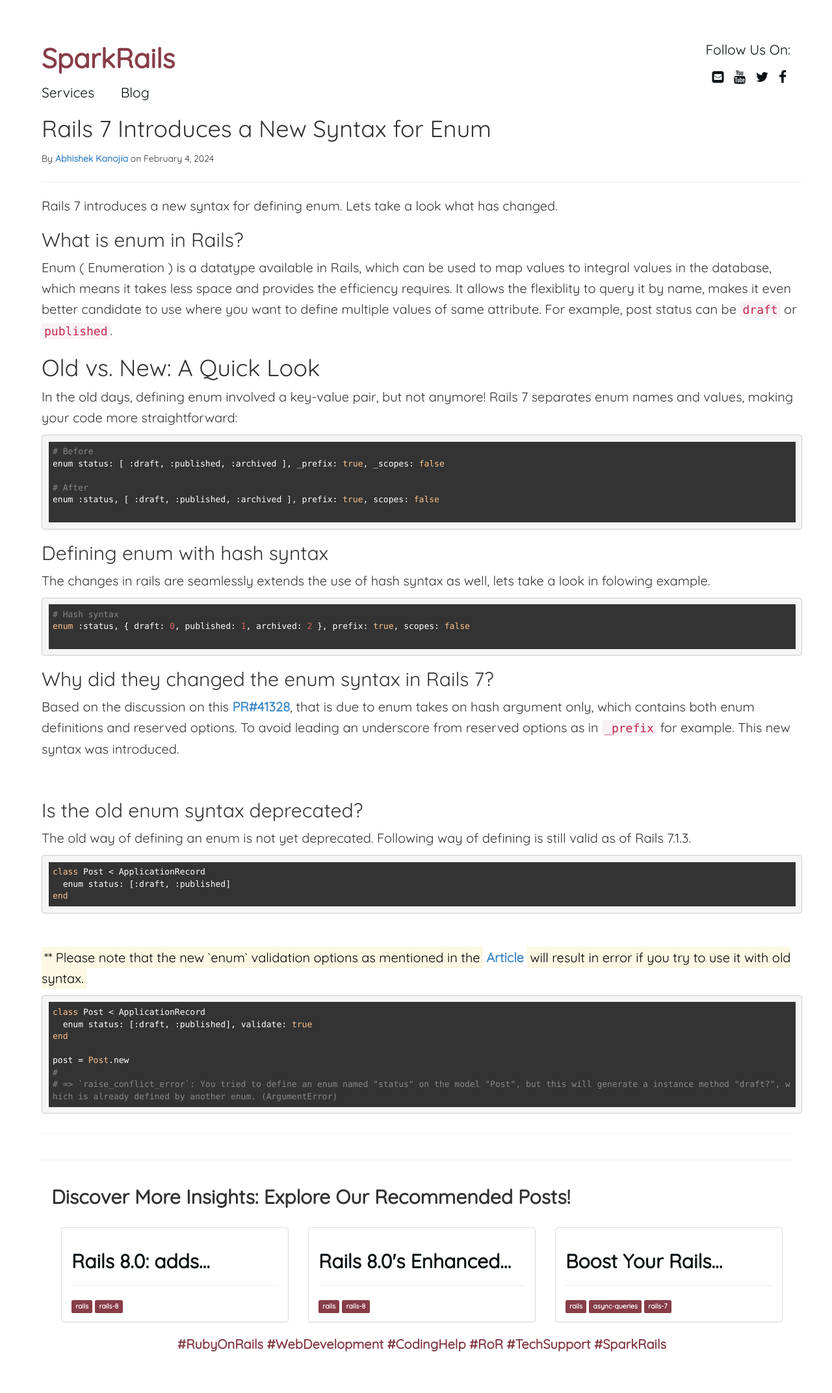
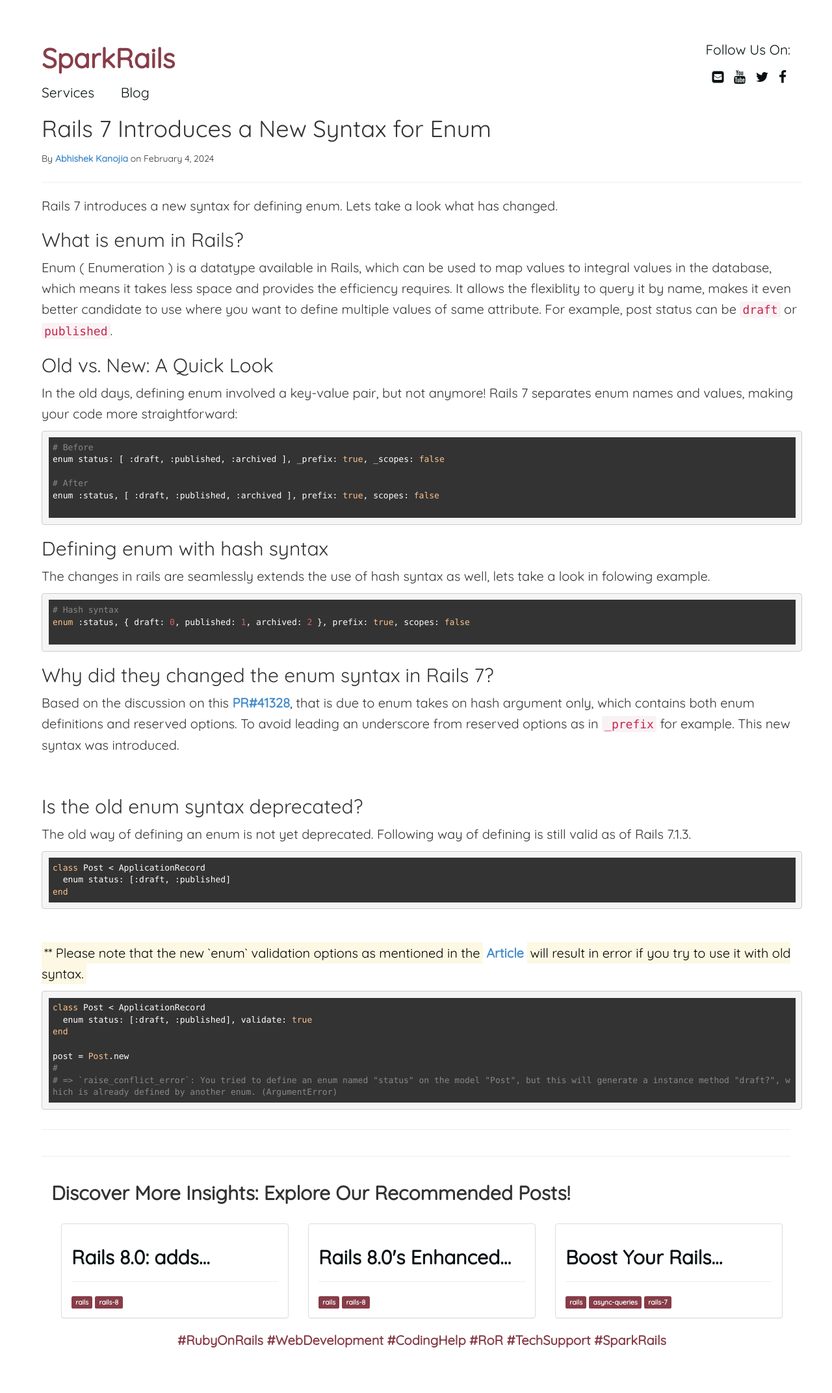
Before and after one commit to abhikanojia/abhikanojia.github.io, a Jekyll site: the page built from _posts/rails-7/2024-02-04-rails-7-adds-new-enum-syntax.md, in a window 1280 px wide. Shown: the whole page at 65% size. Built offline with Jekyll 4.4.1, drawn with Linux system fonts in a browser that asks for light colours.

Commit message:
Make only one h1

```diff
--- a/_posts/rails-7/2024-02-04-rails-7-adds-new-enum-syntax.md
+++ b/_posts/rails-7/2024-02-04-rails-7-adds-new-enum-syntax.md
@@ -14,7 +14,7 @@
 ## What is enum in Rails?
 Enum ( Enumeration ) is a datatype available in Rails, which can be used to map values to integral values in the database, which means it takes less space and provides the efficiency requires. It allows the flexiblity to query it by name, makes it even better candidate to use where you want to define multiple values of same attribute. For example, post status can be `draft` or `published`.
 
-# Old vs. New: A Quick Look
+## Old vs. New: A Quick Look
 
 In the old days, defining enum involved a key-value pair, but not anymore! Rails 7 separates enum names and values, making your code more straightforward:
 
```
